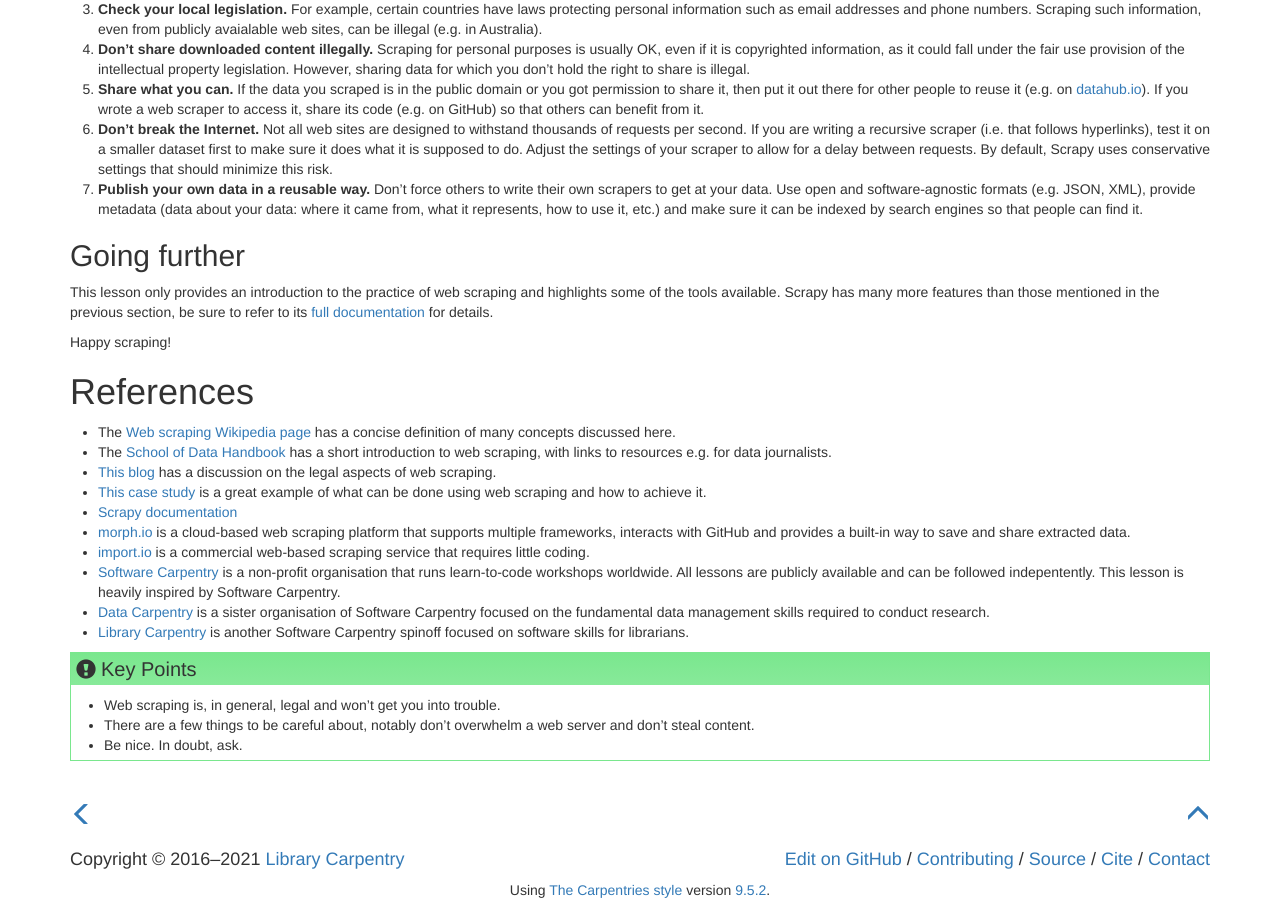
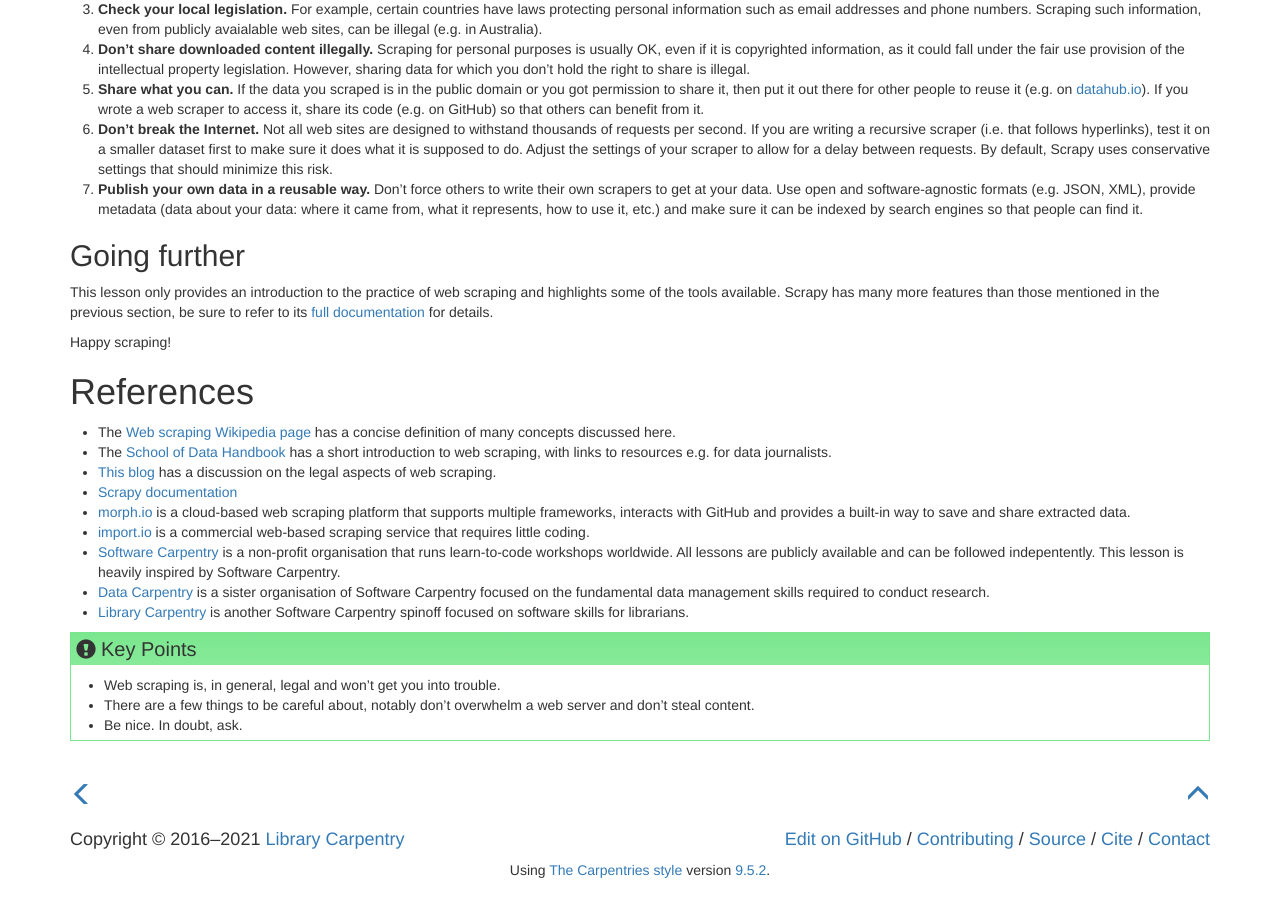
Before and after one commit to UCSBCarpentry/Love-Data-Week-Webscraping, a Jekyll site: the page built from _episodes/05-conclusion.md, in a window 1280 px wide and 900 px high, scrolled down 2118 px. Built offline with Jekyll 4.4.1, drawn with Linux system fonts in a browser that asks for light colours; part of the change alters nothing that is shown.

Commit message:
Update 05-conclusion.md

```diff
--- a/_episodes/05-conclusion.md
+++ b/_episodes/05-conclusion.md
@@ -53,7 +53,7 @@ If we send too many such requests over a short span of time, we can prevent othe
 from accessing the site during that time, or even cause the server to run out of resources and crash.
 
 In fact, this is such an efficient way to disrupt a web site that hackers are often doing it on purpose.
-This is called a [Denial of Service (DoS) attack](https://en.wikipedia.org/wiki/Denial-of-service_attack).
+This is called a <a href="https://en.wikipedia.org/wiki/Denial-of-service_attack" target="_blank"> Denial of Service (DoS) attack</a>.
 
 Since DoS attacks are unfortunately a common occurence on the Internet, modern web servers include
 measures to ward off such illegitimate use of their resources. They are watchful for large amounts
@@ -164,7 +164,7 @@ be fine.
    hold the right to share is illegal.
 5. __Share what you can.__ If the data you scraped is in the public domain or you got
    permission to share it, then put it out there for other people to reuse it (e.g. on
-   [datahub.io](https://datahub.io)). If you
+   <a href="https://datahub.io" target="_blank"> datahub.io</a>). If you
    wrote a web scraper to access it, share its code (e.g. on GitHub) so that others can
    benefit from it.
 6. __Don't break the Internet.__ Not all web sites are designed to withstand thousands of
@@ -182,7 +182,7 @@ be fine.
 
 This lesson only provides an introduction to the practice of web scraping and highlights
 some of the tools available. Scrapy has many more features than those mentioned in the
-previous section, be sure to refer to its [full documentation](https://doc.scrapy.org/en/latest/)
+previous section, be sure to refer to its <a href="https://doc.scrapy.org/en/latest/" target="_blank"> full documentation</a>
 for details.
 
 Happy scraping!
@@ -196,8 +196,6 @@ Happy scraping!
   short introduction to web scraping, with links to resources e.g. for data journalists.
 * [This blog](https://blog.rubyroidlabs.com/2016/04/web-scraping-1/) has a discussion on
   the legal aspects of web scraping.
-* [This case study](http://naelshiab.com/members-parliament-web-scraping/) is a great example
-  of what can be done using web scraping and how to achieve it.
 * [Scrapy documentation](https://doc.scrapy.org/en/latest/)
 * [morph.io](https://morph.io/) is a cloud-based web scraping platform that supports multiple
   frameworks, interacts with GitHub and provides a built-in way to save and share extracted
```
